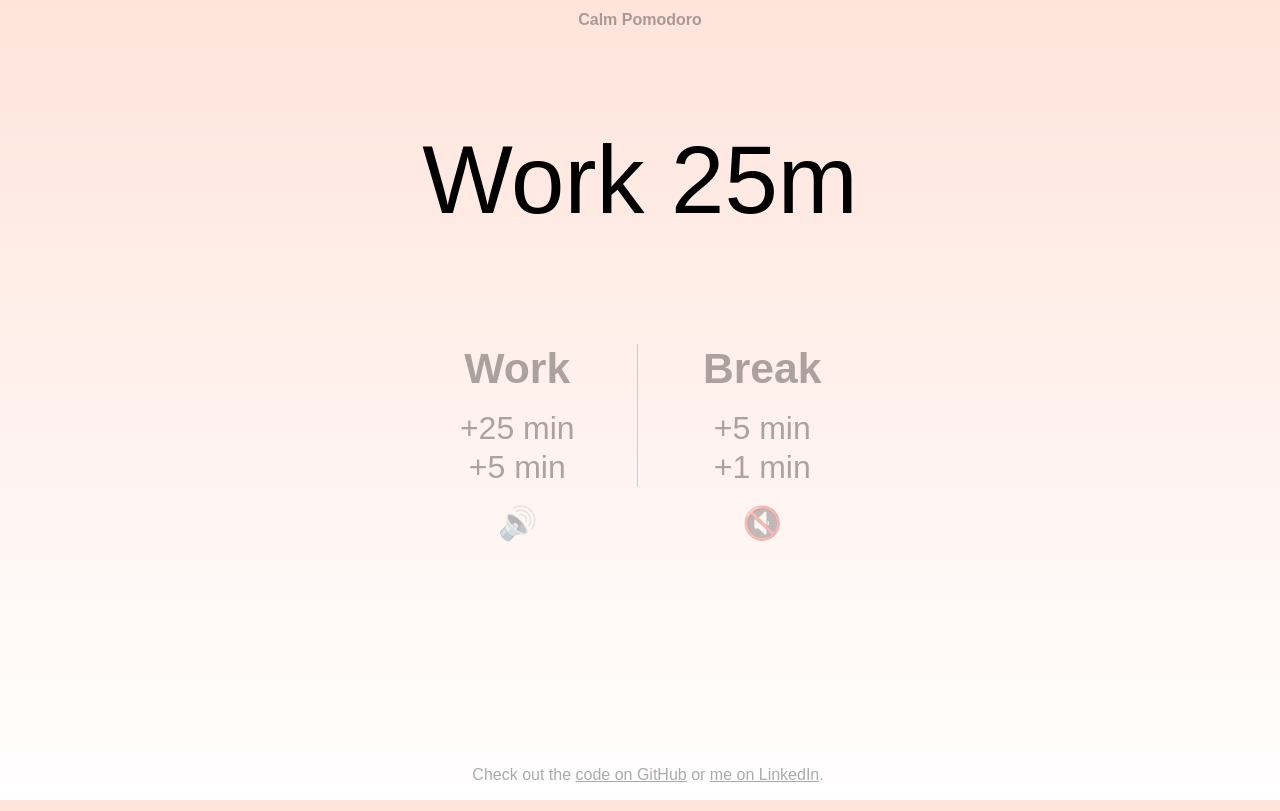
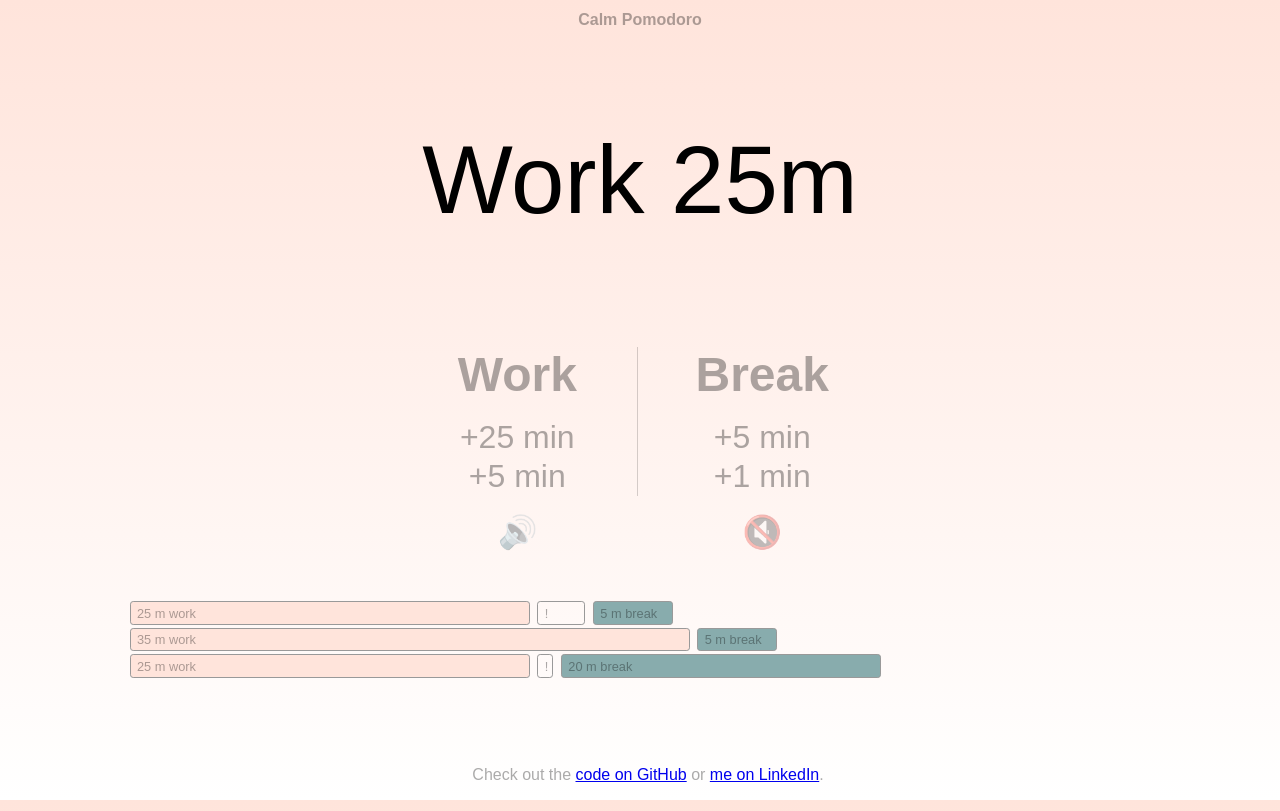
Before and after one commit to backlin/calm-pomodoro, a SvelteKit app: page / in a window 1280 px wide. Built offline with nearby package versions, Linux system fonts and the light colour scheme.

Commit message:
Sketch out logging

```diff
--- a/src/routes/+page.svelte
+++ b/src/routes/+page.svelte
@@ -231,6 +231,24 @@
     </button>
   </div>
 </section>
+<section id="log">
+  <div class="logContainer">
+    <div class="logEntry">
+      <span class="logWork" style="width: 25rem;">25 m work</span>
+      <span class="logGap" style="width: 3rem;">!</span>
+      <span class="logBreak" style="width: 5rem;">5 m break</span>
+    </div>
+    <div class="logEntry">
+      <span class="logWork" style="width: 35rem;">35 m work</span>
+      <span class="logBreak" style="width: 5rem;">5 m break</span>
+    </div>
+    <div class="logEntry">
+      <span class="logWork" style="width: 25rem;">25 m work</span>
+      <span class="logGap" style="width: 1rem;">!</span>
+      <span class="logBreak" style="width: 20rem;">20 m break</span>
+    </div>
+  </div>
+</section>
 
 <footer>
   <p>
--- a/static/styles.css
+++ b/static/styles.css
@@ -1,24 +1,30 @@
-* {
-  text-align: center;
-  font-family: sans-serif;
-  color: rgba(0, 0, 0, 0.33);
-}
+:root {
+  --work-color: #ffe4db;
+  --break-color: #88acad;
+  --attention-color: yellow;
 
-html {
   height: 100%;
 }
 
+* {
+  box-sizing: border-box;
+}
+
 body {
+  text-align: center;
+  font-family: sans-serif;
+  font-size: 12pt;
+  color: rgba(0, 0, 0, 0.33);
   height: 100%;
-  background: linear-gradient(#ffe4db, white);
+  background: linear-gradient(var(--work-color), white);
 }
 
 body.break {
-  background: linear-gradient(#88acad, white);
+  background: linear-gradient(var(--break-color), white);
 }
 
 body.attention {
-  background: linear-gradient(yellow, white);
+  background: linear-gradient(var(--attention-color), white);
 }
 
 .actions {
@@ -38,17 +44,17 @@ footer {
 }
 
 #output {
-  font-size: 72pt;
+  font-size: 6rem;
   color: black;
 }
 
 h1 {
-  font-size: 12pt;
+  font-size: 1rem;
 }
 
 h2 {
-  font-size: 32pt;
-  margin: 0.3em;
+  font-size: 3rem;
+  margin: 1rem;
 }
 
 ul {
@@ -56,7 +62,7 @@ ul {
 }
 
 li {
-  font-size: 24pt;
+  font-size: 2rem;
   list-style-type: none;
 }
 
@@ -90,3 +96,25 @@ button:hover {
 .soundIcon {
   font-size: 200%;
 }
+
+.logContainer {
+  max-width: 1024px;
+  text-align: left;
+  margin: 3rem auto;
+  & .logEntry {
+    & span {
+      display: inline-block;
+      border: solid 1px #999;
+      border-radius: 0.2rem;
+      font-size: 0.8rem;
+      padding: 0.2rem 0.4rem;
+      margin: 0.1rem;
+    }
+    & .logWork {
+      background-color: var(--work-color);
+    }
+    & .logBreak {
+      background-color: var(--break-color);
+    }
+  }
+}
```
